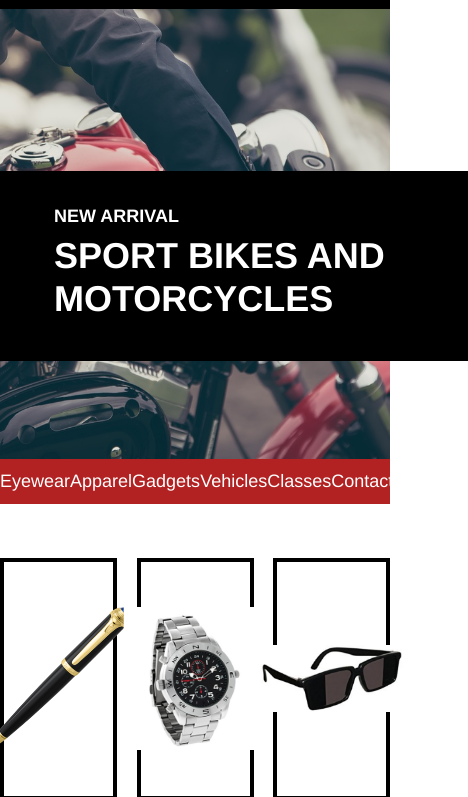
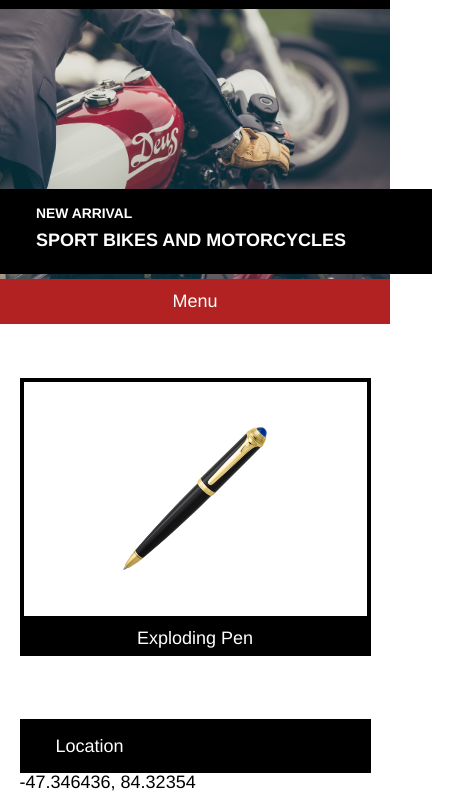
Before and after one commit to tiffanyschrauwen/secretagentsupply, a plain HTML site: page index.html in a window 390 px wide. Shown: the part 42-839 px from the top of the page, 468 px wide, since content can reach past the window. Drawn offline with Linux system fonts and the light colour scheme.

Commit message:
media queries

```diff
--- a/index.html
+++ b/index.html
@@ -39,25 +39,28 @@
         <li><a href="#classes">Classes</a></li>
         <li><a href="#contact">Contact</a></li>
       </ul>
+      <ul class="mobile-nav container">
+      <li>Menu</li>
+      </ul>
     </nav>
 
     <!-- Product grid -->
 
     <div class="container">
       <div class="products">
-        <div class="product">
+        <div class="product pen">
           <div class="product-image">
             <img src="./resources/images/pen.png" alt="Exploding Pen">
           </div>
           <span class="description">Exploding Pen</span>
         </div>
-        <div class="product">
+        <div class="product watch">
           <div class="product-image">
             <img src="./resources/images/watch.png" alt="Cellular Watch">
           </div>
           <span class="description">Cellular Watch</span>
         </div>
-        <div class="product">
+        <div class="product glasses">
           <div class="product-image">
             <img src="./resources/images/glasses.png" alt="Thermal Glasses">
           </div>
--- a/resources/css/style.css
+++ b/resources/css/style.css
@@ -85,6 +85,27 @@ div {
   top: 9rem;
 }
 
+@media only screen and (max-width: 470px) {
+
+  .hero-banner {
+    height: 15rem;
+  }
+
+  .headline {
+    padding: 1rem 2rem;
+    top: 10rem;
+  }
+
+  h2 {
+    font-size: 0.77rem;
+  }
+
+  h1 {
+    font-size: 1rem;
+  }
+
+}
+
 /* Navigation */
 
 nav {
@@ -98,9 +119,27 @@ nav ul {
   padding: 0.75rem 0;
 }
 
+.mobile-nav {
+  display: none
+}
+
+@media only screen and (max-width: 1024px) {
+
+nav ul {
+  display: none;
+}
+
+.mobile-nav {
+  display: block;
+  text-align: center;
+}
+
+}
+
 /* Products */
 
-.products, .business-info {
+.products,
+.business-info {
   display: flex;
   justify-content: space-between;
   margin-top: 3rem;
@@ -108,6 +147,29 @@ nav ul {
 
 .product {
   width: 30%;
+}
+
+@media only screen and (max-width: 1024px) {
+
+  .product {
+    width: 47%;
+  }
+
+  .product.glasses {
+    display: none;
+  }
+
+}
+
+@media only screen and (max-width: 470px) {
+
+  .product {
+    width: 90%;
+  }
+
+  .product.watch {
+    display: none;
+  }
 }
 
 .product-image {
@@ -146,6 +208,21 @@ nav ul {
   color: black;
 }
 
+@media only screen and (max-width: 470px) {
+
+  .info {
+    width: 90%;
+    margin: 0.5rem auto;
+  }
+
+  .products,
+  .business-info {
+    flex-wrap: wrap;
+    justify-content: space-around;
+  }
+
+}
+
 /* Footer */
 
 footer {
@@ -155,3 +232,12 @@ footer {
   height: 5rem;
   text-align: left;
 }
+
+@media only screen and (max-width: 470px) {
+
+  footer {
+    text-align: center;
+  }
+
+
+}
```
